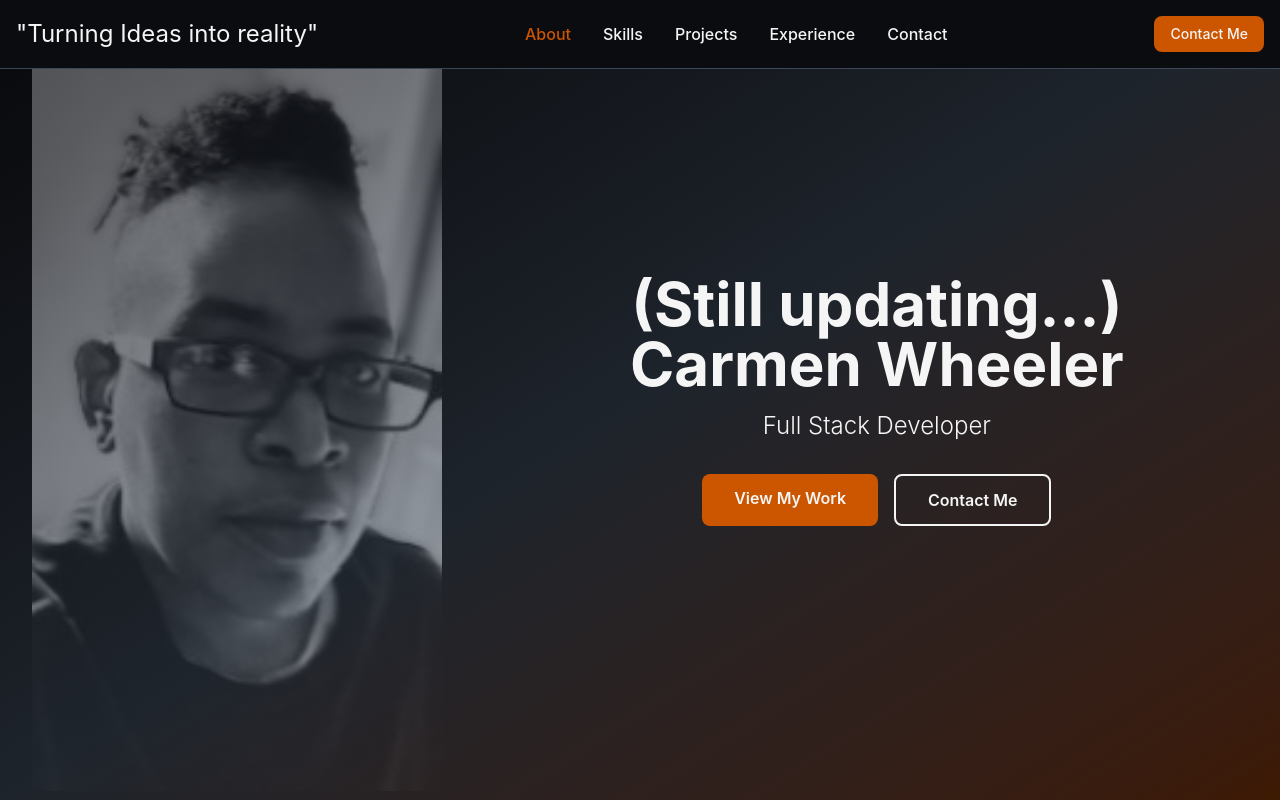
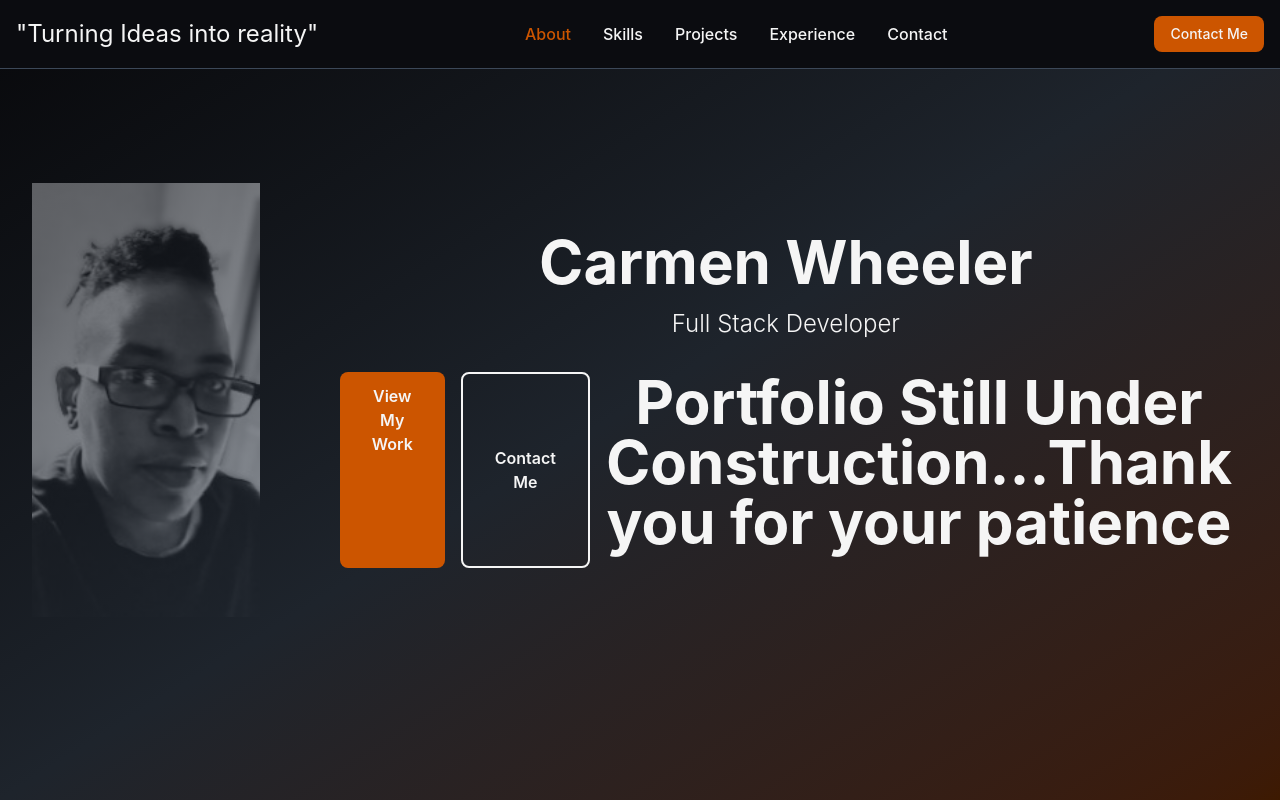
Before and after one commit to OutsideofemiT/Developer-Portfolio, a React (Vite) app: page / in a window 1280 px wide. Shown: the top 800 px of the page. Built offline with nearby package versions, Linux system fonts and the light colour scheme.

Commit message:
updating homepage

```diff
--- a/src/pages/Home.tsx
+++ b/src/pages/Home.tsx
@@ -29,7 +29,6 @@ return (
 
 			<div className="relative z-10 text-center px-6 md:px-12">
 				<h1 className="text-4xl md:text-6xl font-bold text-whitesmoke mb-4">
-					(Still updating...)
 					Carmen Wheeler
 				</h1>
 				<p className="text-xl md:text-2xl text-whitesmoke mb-8 font-light">
@@ -48,6 +47,9 @@ return (
 					>
 						Contact Me
 					</button>
+					<h1 className="text-4xl md:text-6xl font-bold text-whitesmoke mb-4">
+				Portfolio Still Under Construction...Thank you for your patience
+			</h1>
 				</div>
 			</div>
 		</section>
```
